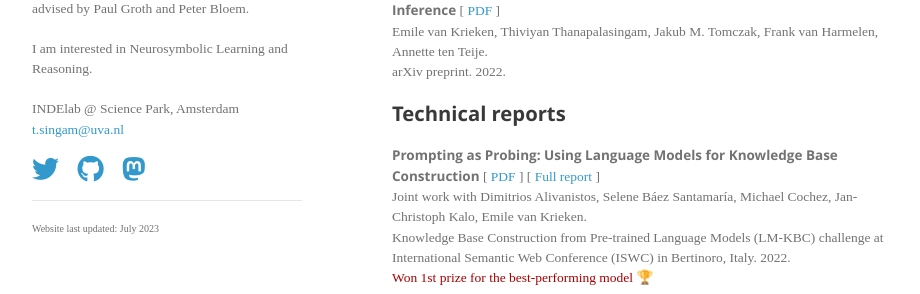
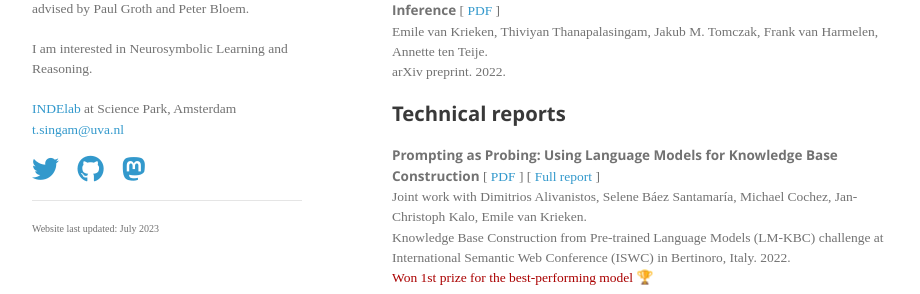
Before and after one commit to thiviyanT/website, a Jekyll site: the page built from index.html, in a window 1280 px wide. Shown: the part 521-815 px from the top of the page, without its empty margins (178-1098 px from the left). Built offline with Jekyll 4.4.1, drawn with Linux system fonts in a browser that asks for light colours; nearby versions of some CDN libraries; some web fonts are replaced; the list of posts is cut into pages by our own code; a style sheet for code colours, icons or effects is not loaded.

Commit message:
debugging

```diff
--- a/_includes/header.html
+++ b/_includes/header.html
@@ -6,7 +6,7 @@
     <p>PhD candidate at the University of Amsterdam, advised by Paul Groth and Peter Bloem.</p>
     <p>I am interested in Neurosymbolic Learning and Reasoning.</p>
 
-    <p>INDElab @ Science Park, Amsterdam<br>
+    <p><a href="https://indelab.org/">INDElab</a> at Science Park, Amsterdam<br>
     <a href="mailto:t.singam@uva.nl">t.singam@uva.nl</a><br>
     </p>
 
```
